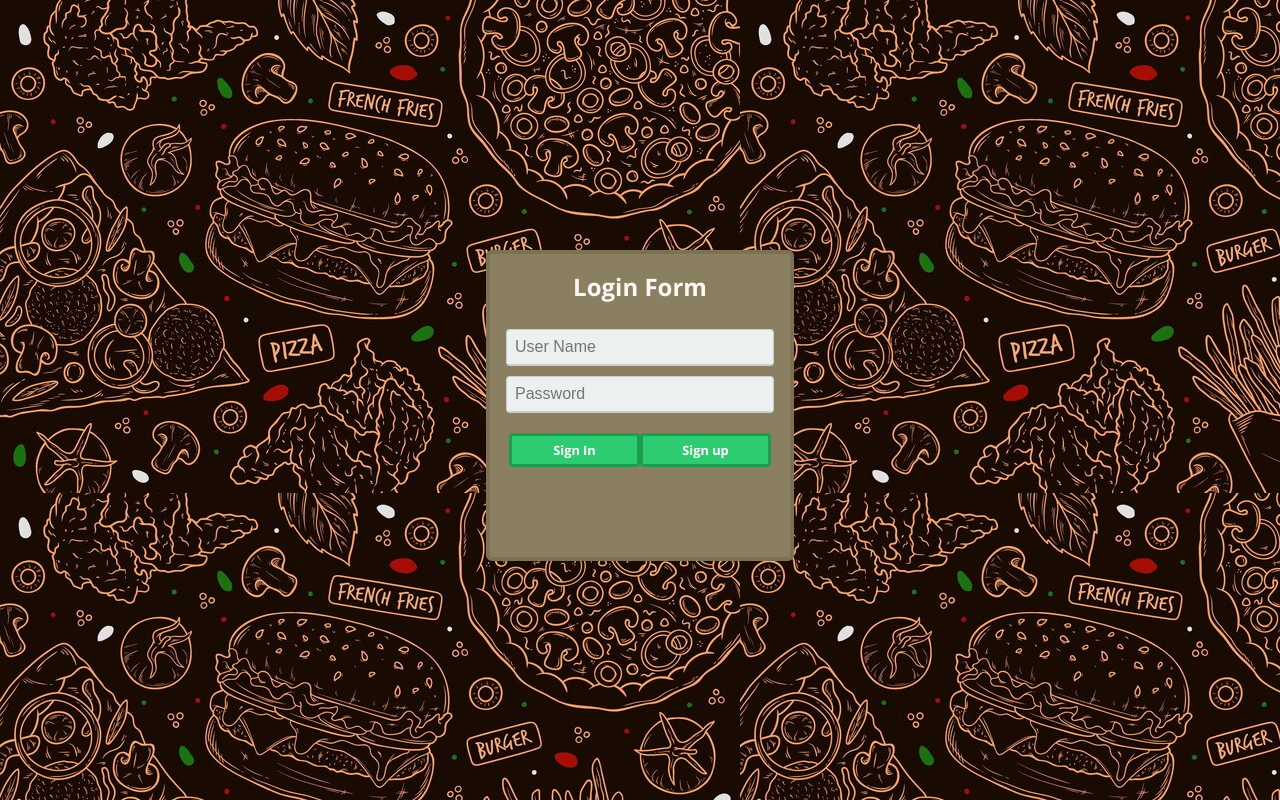
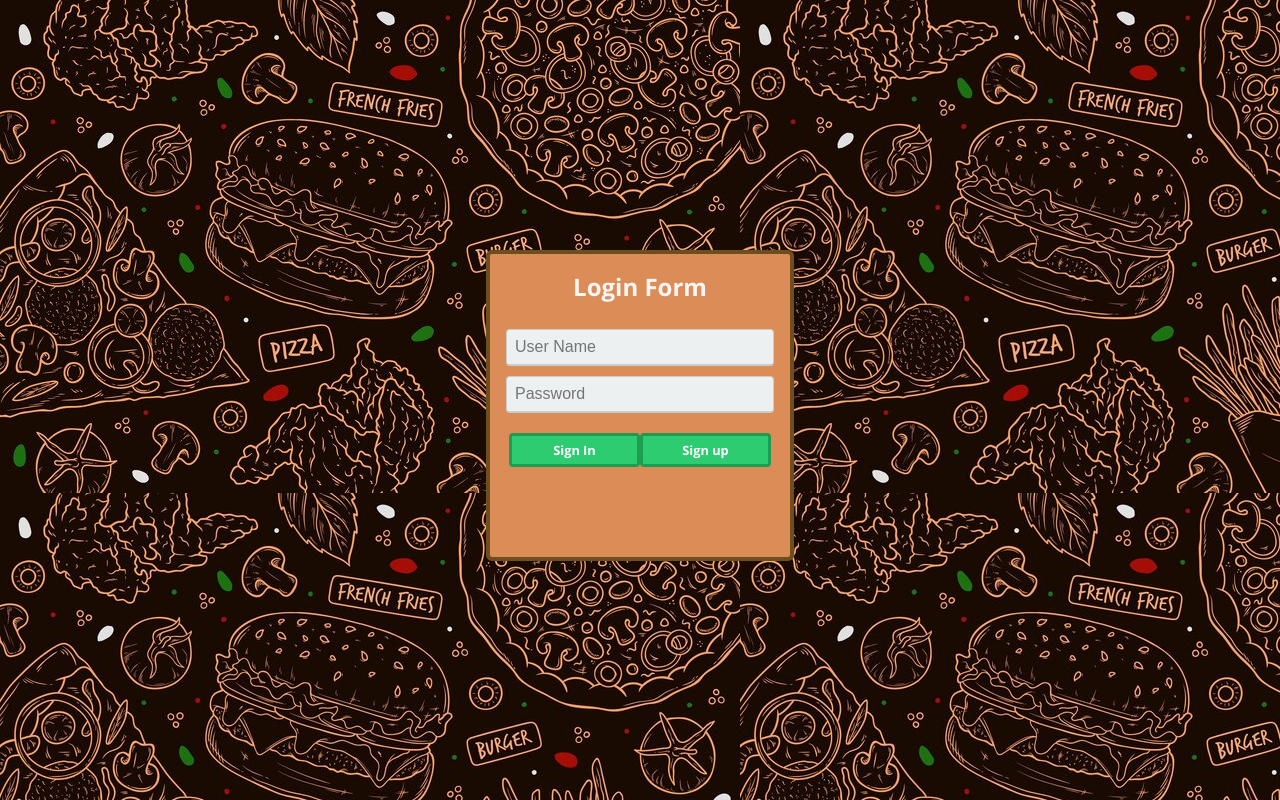
Before and after one commit to AnaBeatriz190/site_luciano, a plain HTML site: page index.html in a window 1280 px wide. Drawn offline with nearby package versions, Linux system fonts and the light colour scheme.

Commit message:
salvamento 2.0

```diff
--- a/CSS/estilo.css
+++ b/CSS/estilo.css
@@ -17,12 +17,12 @@
     color:#fff6f6;
   }
   .box{
-    background:rgb(138, 127, 97);
+    background:rgb(220,140,87);
     width:300px;
     border-radius:6px;
     margin: 0 auto 0 auto;
     padding:0px 0px 70px 0px;
-    border: rgb(124, 113, 82) 4px solid;
+    border: rgb(110, 78, 28) 4px solid;
   }
   .username{
     background:#ecf0f1;
```
